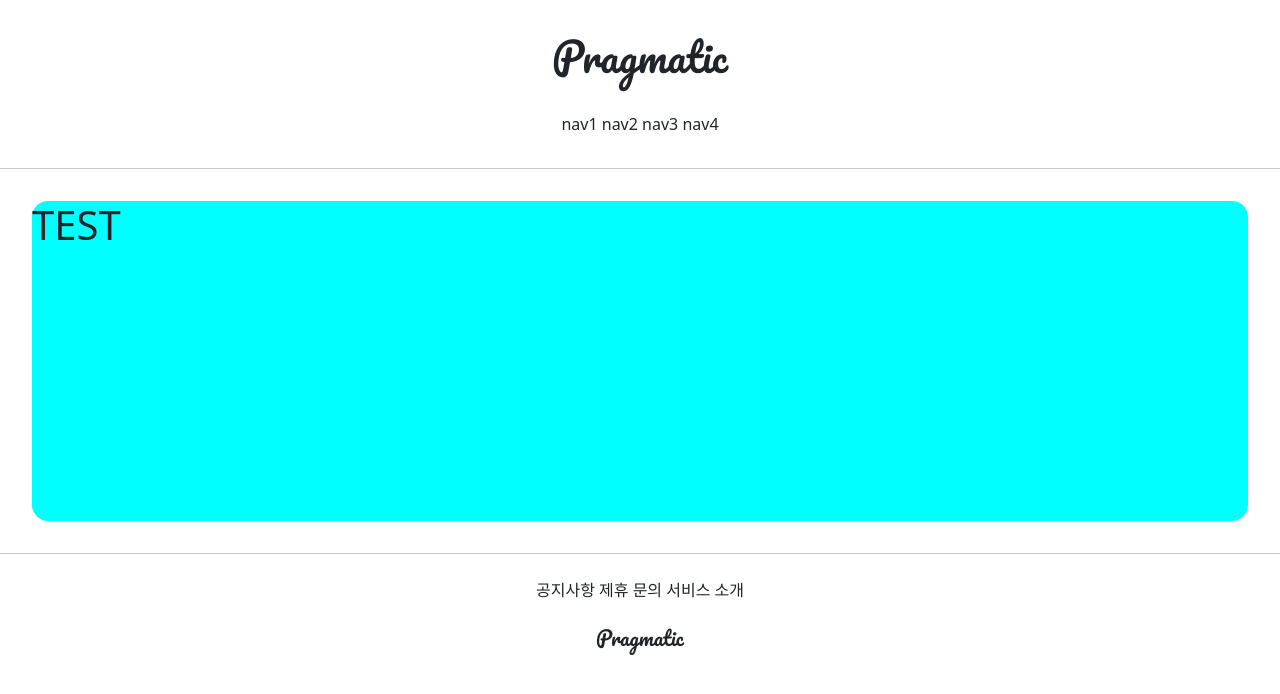
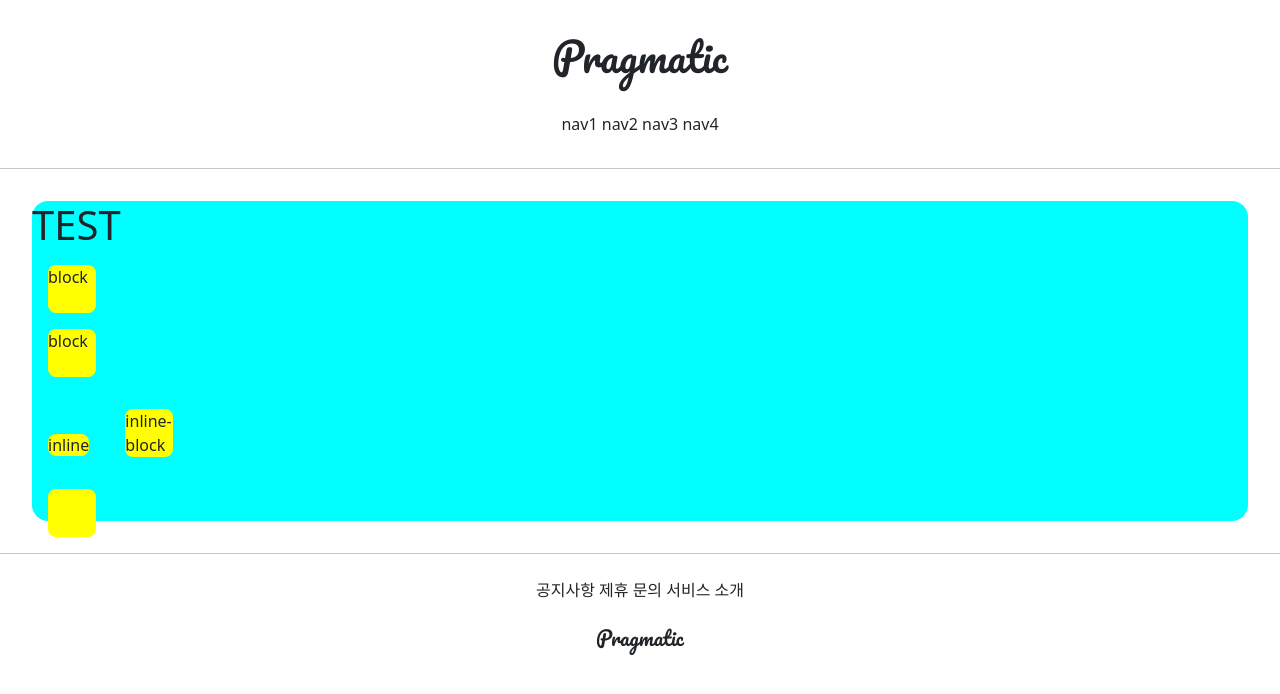
Before and after one commit to timgotango/gis_4ban_1, a Django app: page /accounts/hello_world/ in a window 1280 px wide. Shown: the top 694 px of the page. Run offline with Django 3.2, Linux system fonts and the light colour scheme; parts of the project's set-up code (start-up, migrations or seed data) failed here and were passed over.

Commit message:
7/7 hello_world.html 수정

```diff
--- a/accountapp/templates/accountapp/hello_world.html
+++ b/accountapp/templates/accountapp/hello_world.html
@@ -1,8 +1,27 @@
 {% extends 'base.html' %} <!--뼈대 base.html 가져와 사용하겠다-->
 {% block content %}
+    {#  여기 안에서 test 할 수 있음!!  #}
+    <style>
+        .testing {
+            background-color: yellow;
+            margin: 1rem;
+            width: 48px;
+            height: 48px;
+            border-radius: .5rem;
+        }
+    </style>
 
     <div style="height: 20rem; background-color: aqua; margin: 2rem; border-radius:1rem;" >
         <h1>TEST</h1>
+
+
+    <div class="testing" style="display: block">block</div>
+    <div class="testing" style="display: block">block</div>
+    <div class="testing" style="display: inline">inline</div>
+    <div class="testing" style="display: none">none</div>
+    <div class="testing" style="display: inline-block">inline-block</div>
+    <div class="testing"></div>
+
     </div>
 
 {% endblock %}
```
